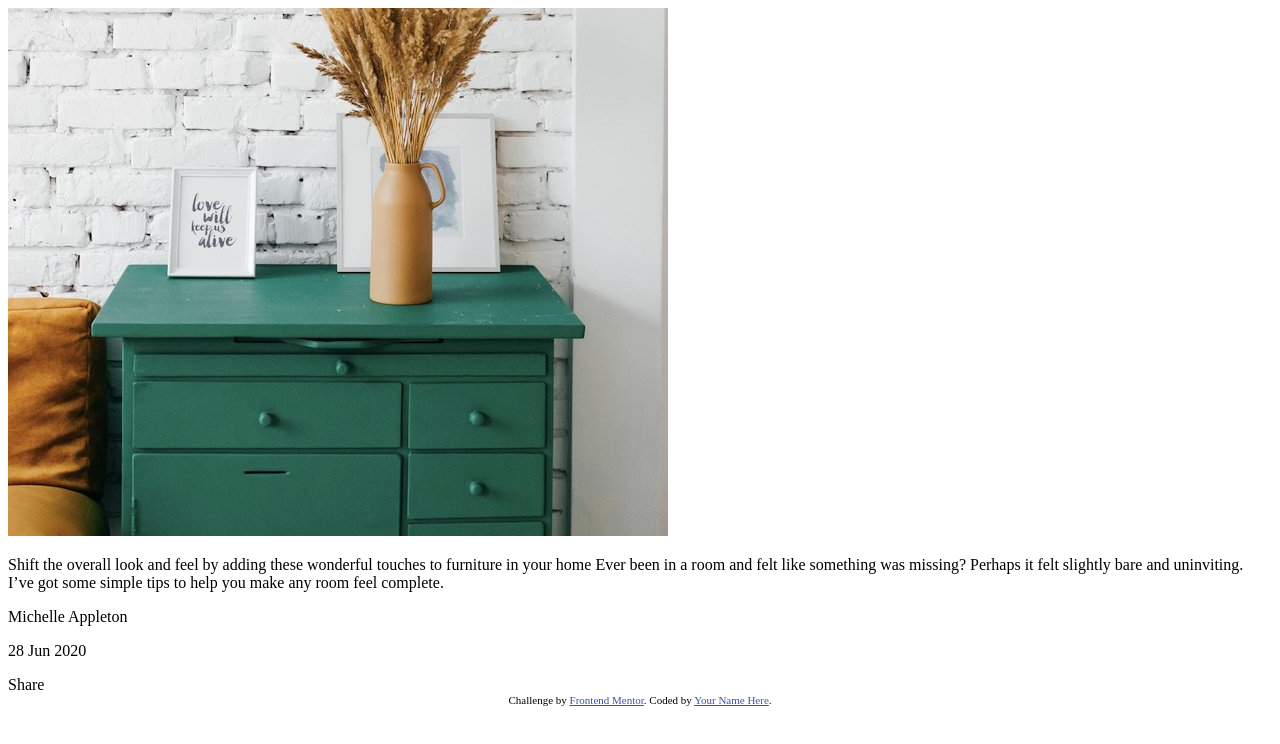
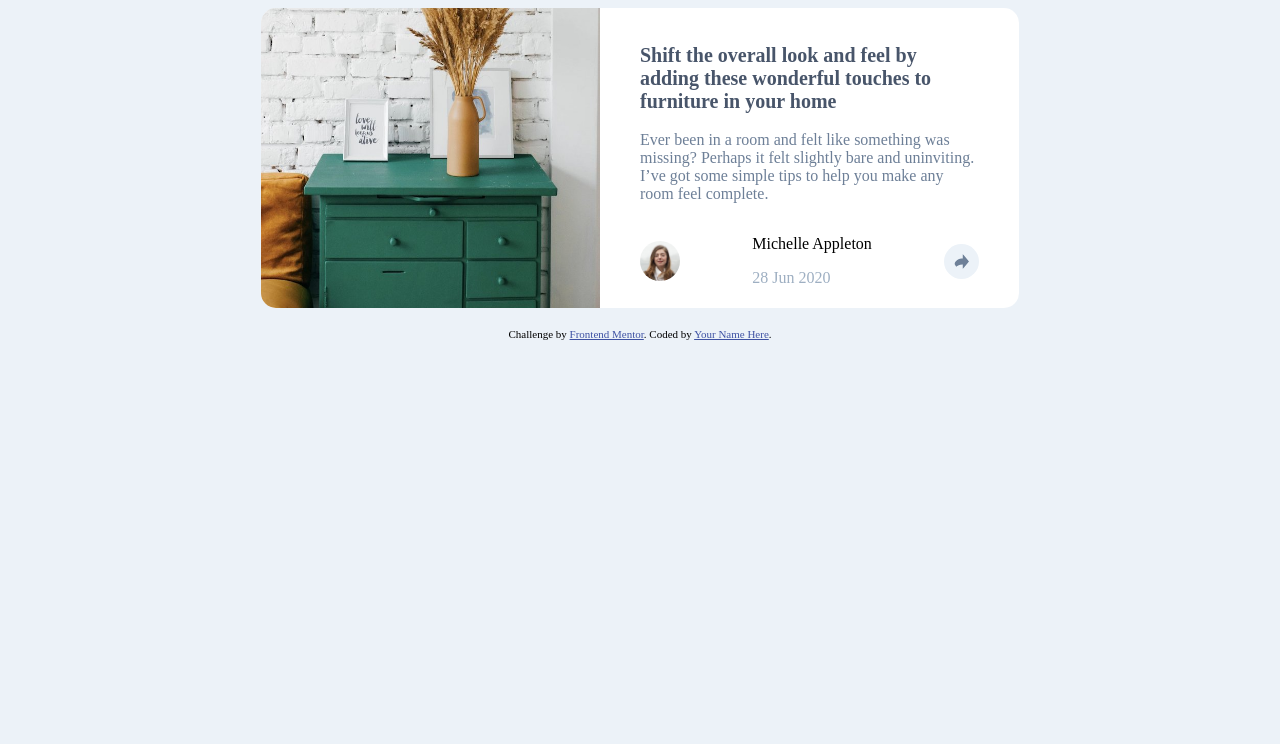
Before and after one commit to LuisElizaldeCruz/article-preview, a plain HTML site: page index.html in a window 1280 px wide. Drawn offline with Linux system fonts and the light colour scheme.

Commit message:
creacion del diseño de escritorio

```diff
--- a/index.html
+++ b/index.html
@@ -22,7 +22,7 @@
 
   <div class="descripcion">
   <p class="texto"><span class="titulo">Shift the overall look and feel by adding these wonderful
-  touches to furniture in your home</span>
+  touches to furniture in your home</span> <br><br>
 
   Ever been in a room and felt like something was missing? Perhaps
   it felt slightly bare and uninviting. I’ve got some simple tips
@@ -30,10 +30,14 @@
   </p>
 
   <div class="redes-sociales">
-  <p class="nombre">Michelle Appleton</p>
+    <img class="img-perfil" src="./images/avatar-michelle.jpg" alt="michelle">
+  <div class="datos">
+    <p class="nombre">Michelle Appleton</p>
   <p class="fecha">28 Jun 2020</p>
+</div>
+<img class="icon-share" src="./images/icon-share.svg" alt="">
   </div>
-  Share
+
 </div>
 </div>
   <div class="attribution">
--- a/style.css
+++ b/style.css
@@ -0,0 +1,91 @@
+:root{
+--Very-Dark-Grayish-Blue: hsl(217, 19%, 35%);
+--Desaturated-Dark-Blue: hsl(214, 17%, 51%);
+--Grayish-Blue: hsl(212, 23%, 69%);
+--Light-Grayish-Blue: hsl(210, 46%, 95%);
+}
+
+body{
+    background-color: var(--Light-Grayish-Blue);
+}
+
+
+.contenedor{
+    width: 60%;
+    display: flex;
+    height: 300px;
+    margin: auto;
+    background-color: white;
+    border-radius: 15px;
+}
+
+.img-caja{
+    width: 50%;
+
+}
+
+img{
+    width: 100%;
+    height: 100%;
+    border-radius: 15px 0 0 15px;
+}
+
+.descripcion{
+    width: 50%;
+    padding: 20px 40px;
+}
+
+.titulo{
+    font-size: 20px;
+    font-weight: 700;
+}
+
+.img-perfil{
+    height: 40px;
+    width: 40px;
+    border-radius: 100%;
+}
+
+
+.icon-share{
+    height: 15px;
+    width: 15px;
+    border-radius: 100%;
+    background-color: var(--Light-Grayish-Blue);
+    padding: 10px;
+}
+
+.icon-share:hover{
+    cursor: pointer;
+    /* background-color: var(--Grayish-Blue); */
+
+}
+
+.icon-share:focus{
+    background-color: var(--Grayish-Blue);
+
+}
+
+.redes-sociales{
+    display: flex;
+    width: 100%;
+    align-items: center;
+    justify-content: space-between;
+}
+
+.texto{
+    color: var(--Desaturated-Dark-Blue);
+}
+
+.titulo{
+    color: var(--Very-Dark-Grayish-Blue);
+}
+
+
+.fecha{
+    color: var(--Grayish-Blue);
+}
+
+.attribution{
+    margin-top: 20px;
+}
```
